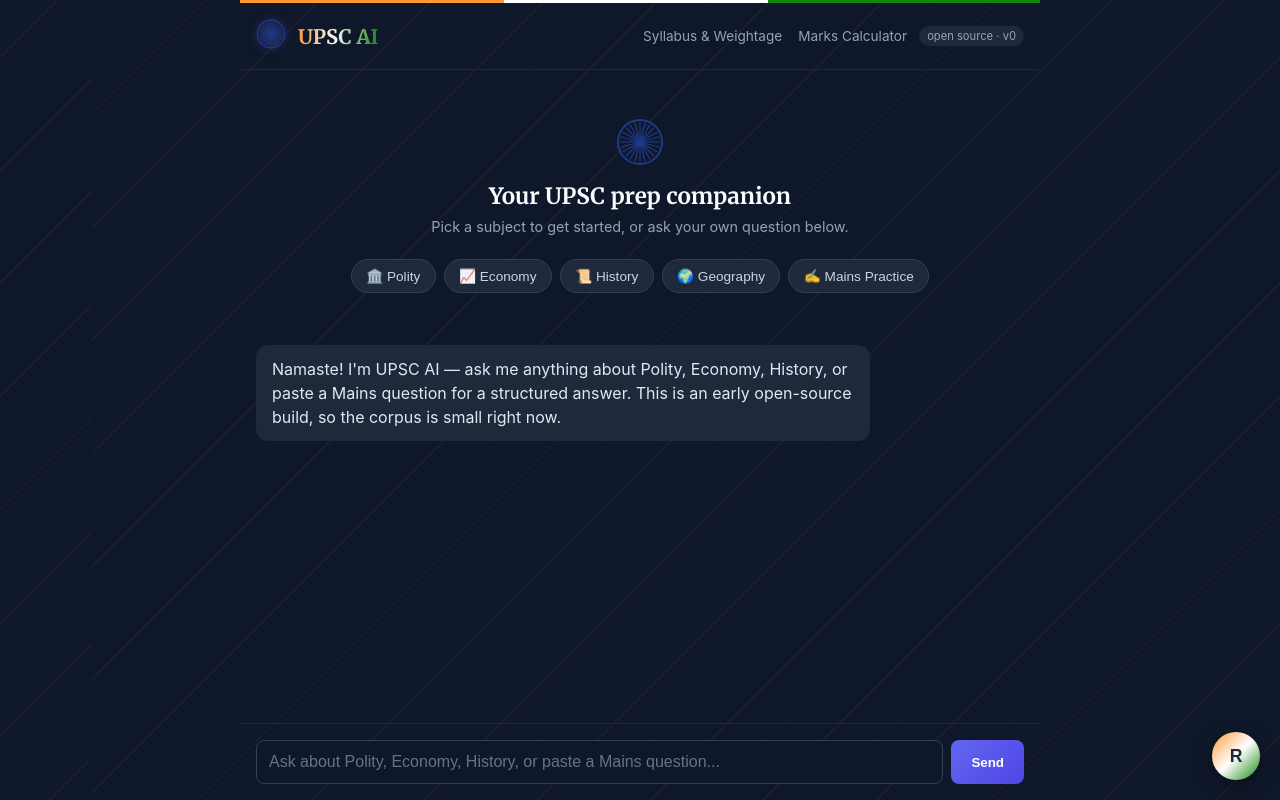
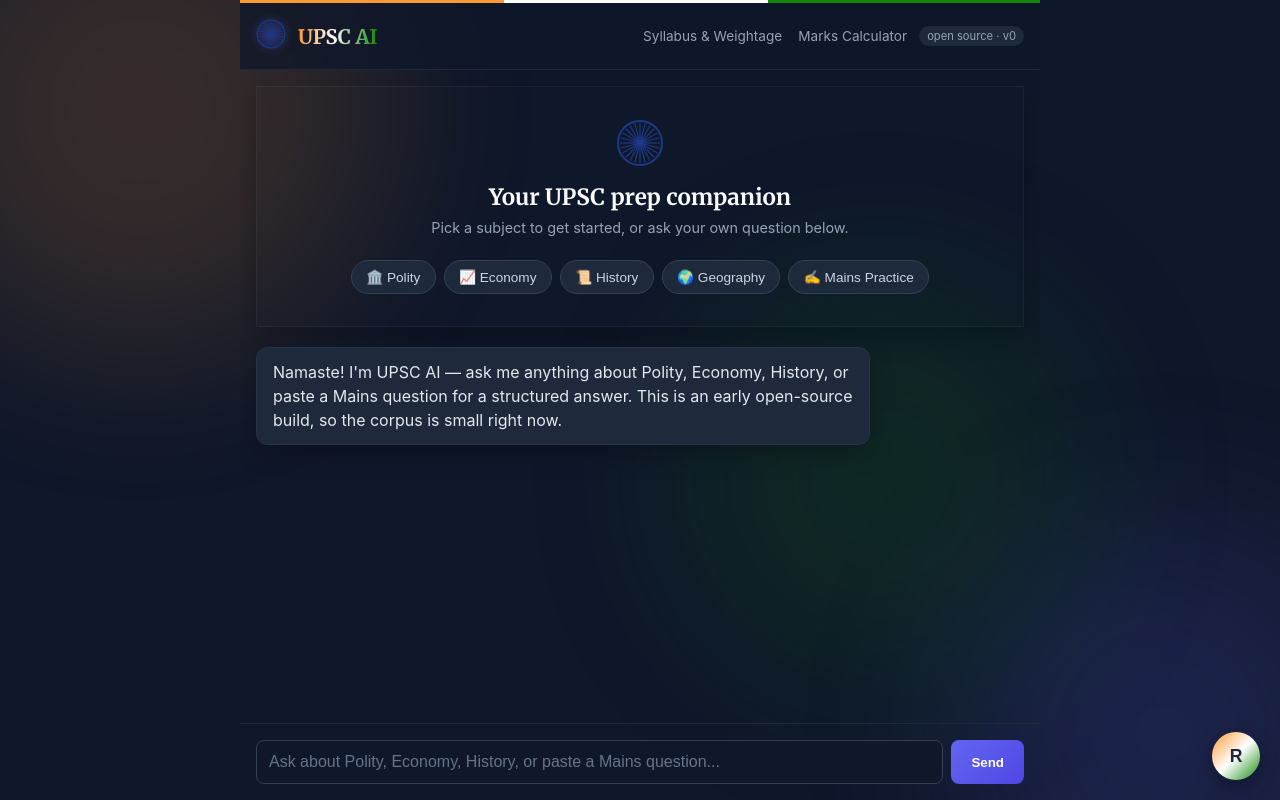
Before and after one commit to Rushabhsindhav/upsc-ai_1, a Next.js app: page / in a window 1280 px wide. Built offline with nearby package versions, Linux system fonts and the light colour scheme.

Commit message:
Refactor page layout and update class names

```diff
--- a/app/page.tsx
+++ b/app/page.tsx
@@ -83,13 +83,17 @@ export default function Home() {
 
   return (
     <main style={styles.main}>
-      <div className="bg-pattern" />
+      <div className="bg-mesh">
+        <div className="blob blob-saffron" />
+        <div className="blob blob-indigo" />
+        <div className="blob blob-green" />
+      </div>
       <div className="tricolor-bar" style={{ position: "relative", zIndex: 1 }} />
-      <header style={styles.header}>
+      <header className="site-header" style={styles.header}>
         <div className="glow-icon">
           <ChakraIcon size={30} />
         </div>
-        <h1 style={styles.title}>UPSC AI</h1>
+        <h1 className="brand-title-lg" style={styles.title}>UPSC AI</h1>
         <nav style={styles.nav}>
           <Link href="/syllabus" style={styles.navLink}>
             Syllabus & Weightage
@@ -103,13 +107,13 @@ export default function Home() {
 
       <div style={styles.chatArea}>
         {showHero && (
-          <div className="card-anim" style={styles.hero}>
+          <div className="card-anim soft-card" style={styles.hero}>
             <ChakraIcon size={48} />
             <h2 style={styles.heroTitle}>Your UPSC prep companion</h2>
             <p style={styles.heroSubtitle}>
               Pick a subject to get started, or ask your own question below.
             </p>
-            <div style={styles.chipRow}>
+            <div className="chip-row" style={styles.chipRow}>
               {TOPIC_CHIPS.map((c) => (
                 <button
                   key={c.label}
@@ -126,7 +130,7 @@ export default function Home() {
         {messages.map((m, i) => (
           <div
             key={i}
-            className="message-anim"
+            className="message-anim soft-card"
             style={{
               ...styles.bubble,
               ...(m.role === "user" ? styles.userBubble : styles.aiBubble),
```
